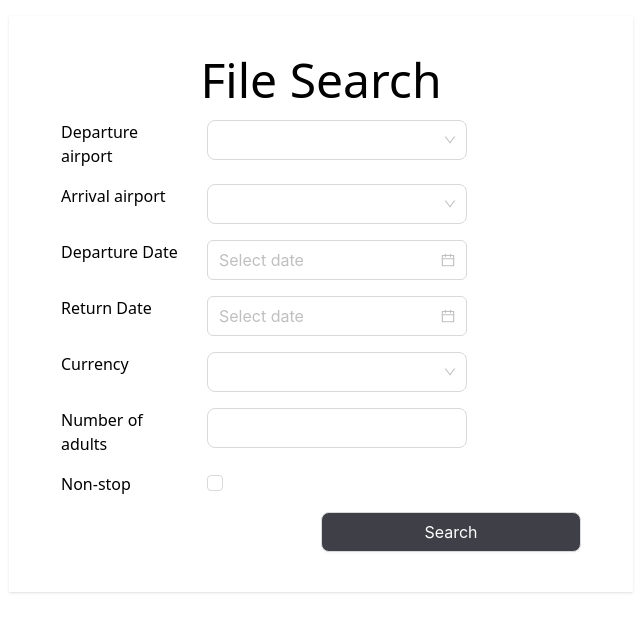
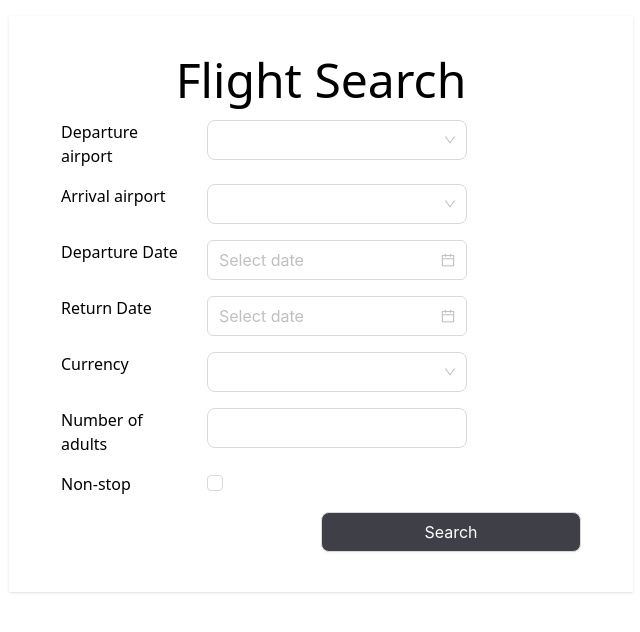
Before and after one commit to OmarRdz12/Breakable-Toy-II-Flight-Search, a React (Vite) app in the folder frontend/: page / in a window 1280 px wide. Shown: the top 632 px of the page, without its empty margins (319-959 px from the left). Built offline with nearby package versions, Linux system fonts and the light colour scheme; no server answers.

Commit message:
feat(frontend): add react-router-dom to manage routes and create basic routes

```diff
--- a/frontend/package.json
+++ b/frontend/package.json
@@ -17,6 +17,7 @@
     "lodash.debounce": "^4.0.8",
     "react": "^19.0.0",
     "react-dom": "^19.0.0",
+    "react-router-dom": "^6.30.0",
     "tailwindcss": "^4.0.15"
   },
   "devDependencies": {
--- a/frontend/src/App.tsx
+++ b/frontend/src/App.tsx
@@ -1,11 +1,11 @@
-import SearchPanel from "./components/SearchPanel"
 import GlobalContextProvider from "./context/GlobalContext"
+import AppRoutes from "./routes"
 
 function App() {
   return (
     <GlobalContextProvider>
       <div className="w-screen h-screen flex flex-col items-center p-4 gap-4">
-        <SearchPanel />
+        <AppRoutes />
       </div>
     </GlobalContextProvider>
   )
--- /dev/null
+++ b/frontend/src/pages/FlightResults.tsx
@@ -0,0 +1,8 @@
+
+const FlightResults = () => {
+  return (
+    <div>FlightResults</div>
+  )
+}
+
+export default FlightResults
--- a/frontend/src/components/SearchPanel.tsx
+++ b/frontend/src/pages/SearchPanel.tsx
@@ -1,14 +1,15 @@
 import { useContext, useState } from "react"
-import InputSelect from "./inputs/InputSelect"
-import InputDate from "./inputs/InputDate"
+import InputSelect from "../components/inputs/InputSelect"
+import InputDate from "../components/inputs/InputDate"
 import { CheckboxProps, DatePickerProps } from "antd"
 import dayjs, { Dayjs } from 'dayjs'
-import BaseButton from "./Button"
-import InputCheckbox from "./inputs/InputCheckbox"
-import InputDebounceSelect from "./inputs/InputDebounceSelect"
+import BaseButton from "../components/Button"
+import InputCheckbox from "../components/inputs/InputCheckbox"
+import InputDebounceSelect from "../components/inputs/InputDebounceSelect"
 import { BasicSelect, SearchForm } from "../interfaces/types"
 import { GlobalContext } from "../context/GlobalContext"
-import InputText from "./inputs/InputText"
+import InputText from "../components/inputs/InputText"
+import axios from "axios"
 
 const SearchPanel = () => {
     const url = import.meta.env.VITE_API_URL
@@ -27,6 +28,12 @@ const SearchPanel = () => {
                     }),
                 ),
             );
+    }
+
+    const onSubmit = async (e: React.FormEvent) => {
+        e.preventDefault()
+        const data = await axios.get(`${url}flights?originLocationCode=${searchForm.originLocationCode}&destinationLocationCode=${searchForm.destinationCode}&departureDate=${searchForm.departureDate}${searchForm.arrivalDate === "" ? "" : `&arrivalDate=${searchForm.arrivalDate}`}&adults=${searchForm.adults}&currencyCode=${searchForm.currency}&nonStop=${searchForm.nonStop}`)
+        console.log(data)
     }
 
     const onChangeDeparture: DatePickerProps['onChange'] = (date) => {
@@ -51,8 +58,8 @@ const SearchPanel = () => {
 
     return (
         <div className="w-2/4 h-3/4 shadow flex flex-col items-center justify-center">
-            <h1 className="text-5xl"> File Search</h1>
-            <form className="w-10/12 flex justify-center flex-col">
+            <h1 className="text-5xl">Flight Search</h1>
+            <form className="w-10/12 flex justify-center flex-col" onSubmit={onSubmit}>
                 <InputDebounceSelect
                     label="Departure airport"
                     id="originLocationCode"
--- /dev/null
+++ b/frontend/src/routes.tsx
@@ -0,0 +1,18 @@
+import { BrowserRouter, Route, Routes } from "react-router-dom"
+import SearchPanel from "./pages/SearchPanel"
+import FlightResults from "./pages/FlightResults"
+
+const AppRoutes = () => {
+    return (
+        <BrowserRouter>
+            <Routes>
+                <Route path="/">
+                    <Route index element={<SearchPanel />} />
+                    <Route path="/flights" element={<FlightResults />} />
+                </Route>
+            </Routes>
+        </BrowserRouter>
+    )
+}
+
+export default AppRoutes
```
Also changed, not shown: 1 other file (tests, documents, lock files or other folders).
